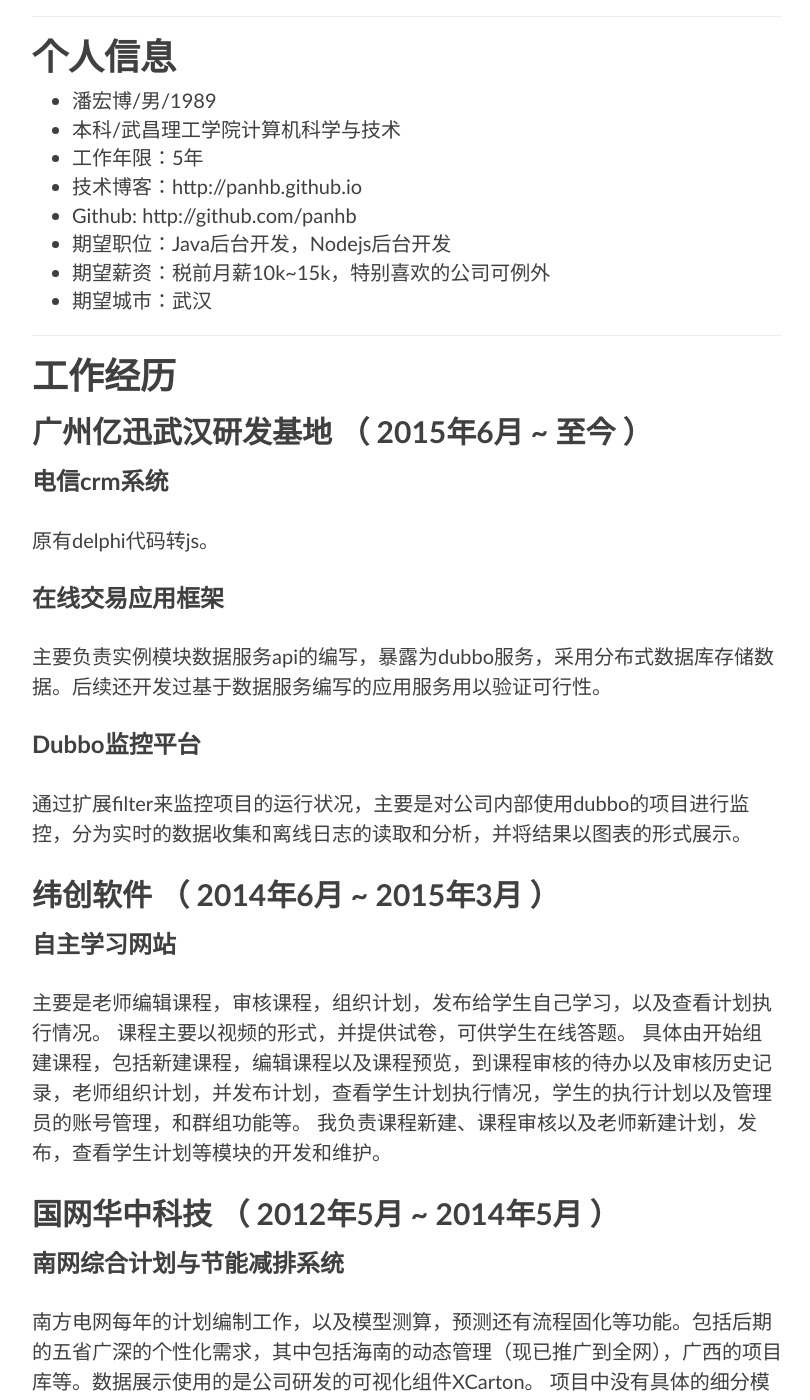
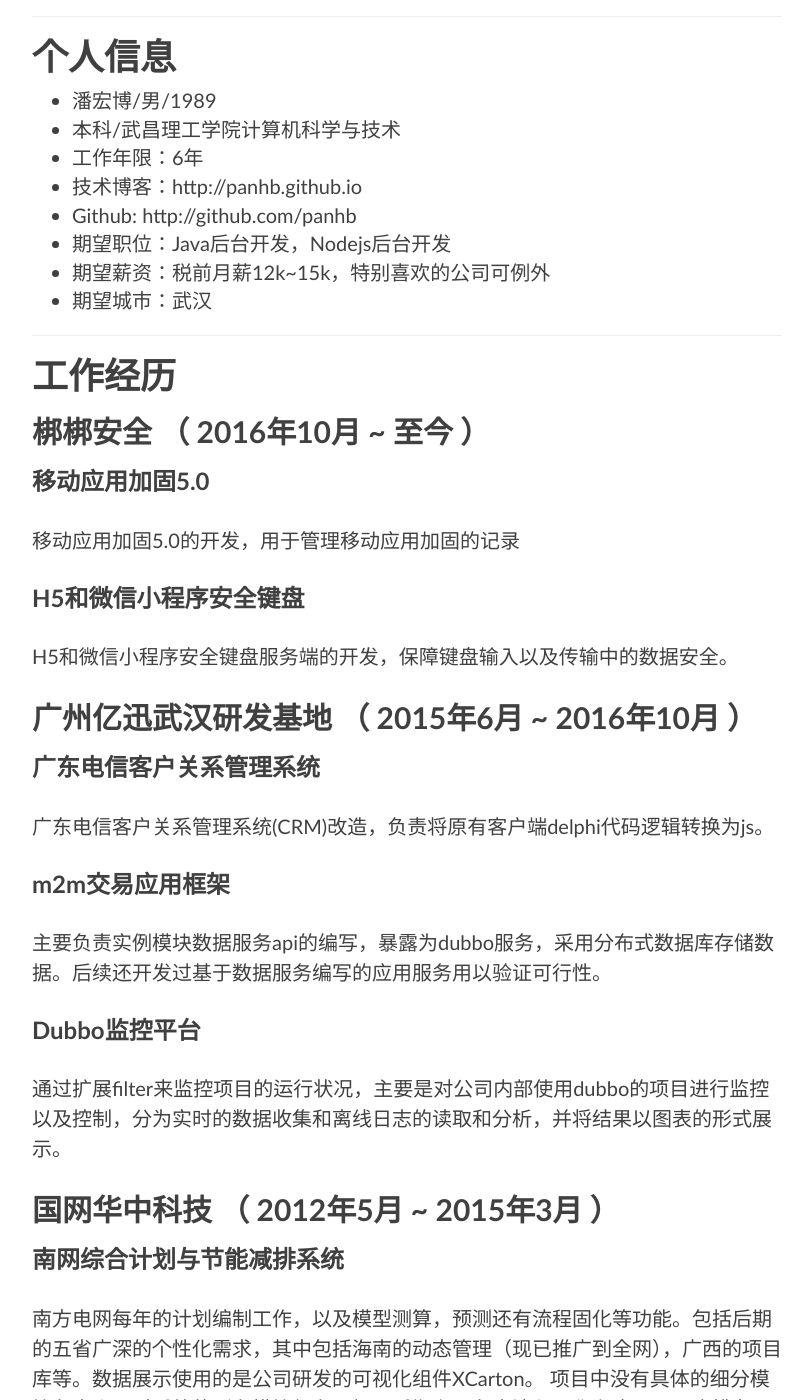
Before and after one commit to panhb/panhb.github.io, a Jekyll site: the page built from about.markdown, in a window 1280 px wide and 1400 px high, scrolled down 658 px. Shown: the whole window, without its empty margins (233-1043 px from the left). Built offline with Jekyll 4.4.1, drawn with Linux system fonts in a browser that asks for light colours; nearby versions of some CDN libraries; library files that are not in the unit come from our copies; some of the changed text lies outside the part shown.

Commit message:
fix about

```diff
--- a/about.markdown
+++ b/about.markdown
@@ -17,36 +17,39 @@
 
  - 潘宏博/男/1989
  - 本科/武昌理工学院计算机科学与技术
- - 工作年限：5年
+ - 工作年限：6年
  - 技术博客：http://panhb.github.io
  - Github: http://github.com/panhb
  - 期望职位：Java后台开发，Nodejs后台开发
- - 期望薪资：税前月薪10k~15k，特别喜欢的公司可例外
+ - 期望薪资：税前月薪12k~15k，特别喜欢的公司可例外
  - 期望城市：武汉
 
 ---
 
 # 工作经历
 
-## 广州亿迅武汉研发基地 （ 2015年6月 ~ 至今 ）
+## 梆梆安全 （ 2016年10月 ~ 至今 ）
 
-### 电信crm系统
-原有delphi代码转js。
+### 移动应用加固5.0
+移动应用加固5.0的开发，用于管理移动应用加固的记录
 
-### 在线交易应用框架
+### H5和微信小程序安全键盘
+H5和微信小程序安全键盘服务端的开发，保障键盘输入以及传输中的数据安全。
+
+
+## 广州亿迅武汉研发基地 （ 2015年6月 ~ 2016年10月 ）
+
+### 广东电信客户关系管理系统
+广东电信客户关系管理系统(CRM)改造，负责将原有客户端delphi代码逻辑转换为js。
+
+### m2m交易应用框架
 主要负责实例模块数据服务api的编写，暴露为dubbo服务，采用分布式数据库存储数据。后续还开发过基于数据服务编写的应用服务用以验证可行性。
 
 ### Dubbo监控平台
-通过扩展filter来监控项目的运行状况，主要是对公司内部使用dubbo的项目进行监控，分为实时的数据收集和离线日志的读取和分析，并将结果以图表的形式展示。
+通过扩展filter来监控项目的运行状况，主要是对公司内部使用dubbo的项目进行监控以及控制，分为实时的数据收集和离线日志的读取和分析，并将结果以图表的形式展示。
 
 
-## 纬创软件 （ 2014年6月 ~ 2015年3月 ）
-
-### 自主学习网站
-主要是老师编辑课程，审核课程，组织计划，发布给学生自己学习，以及查看计划执行情况。 课程主要以视频的形式，并提供试卷，可供学生在线答题。 具体由开始组建课程，包括新建课程，编辑课程以及课程预览，到课程审核的待办以及审核历史记录，老师组织计划，并发布计划，查看学生计划执行情况，学生的执行计划以及管理员的账号管理，和群组功能等。
-我负责课程新建、课程审核以及老师新建计划，发布，查看学生计划等模块的开发和维护。
-
-## 国网华中科技 （ 2012年5月 ~ 2014年5月 ）
+## 国网华中科技 （ 2012年5月 ~ 2015年3月 ）
 
 ### 南网综合计划与节能减排系统
 南方电网每年的计划编制工作，以及模型测算，预测还有流程固化等功能。包括后期的五省广深的个性化需求，其中包括海南的动态管理（现已推广到全网），广西的项目库等。数据展示使用的是公司研发的可视化组件XCarton。
```
Also changed, not shown: other parts of about.markdown (+2 -2 lines).
